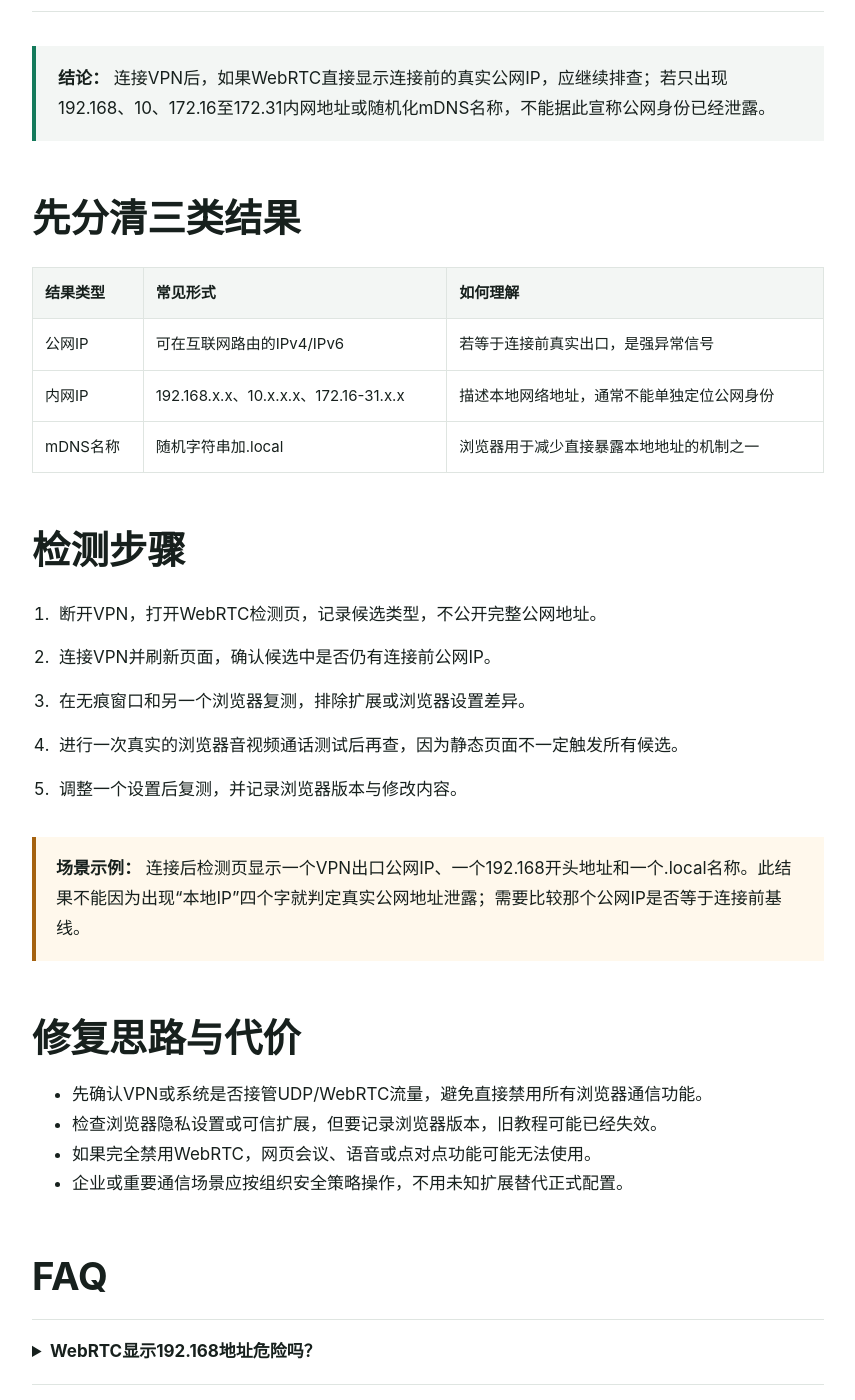
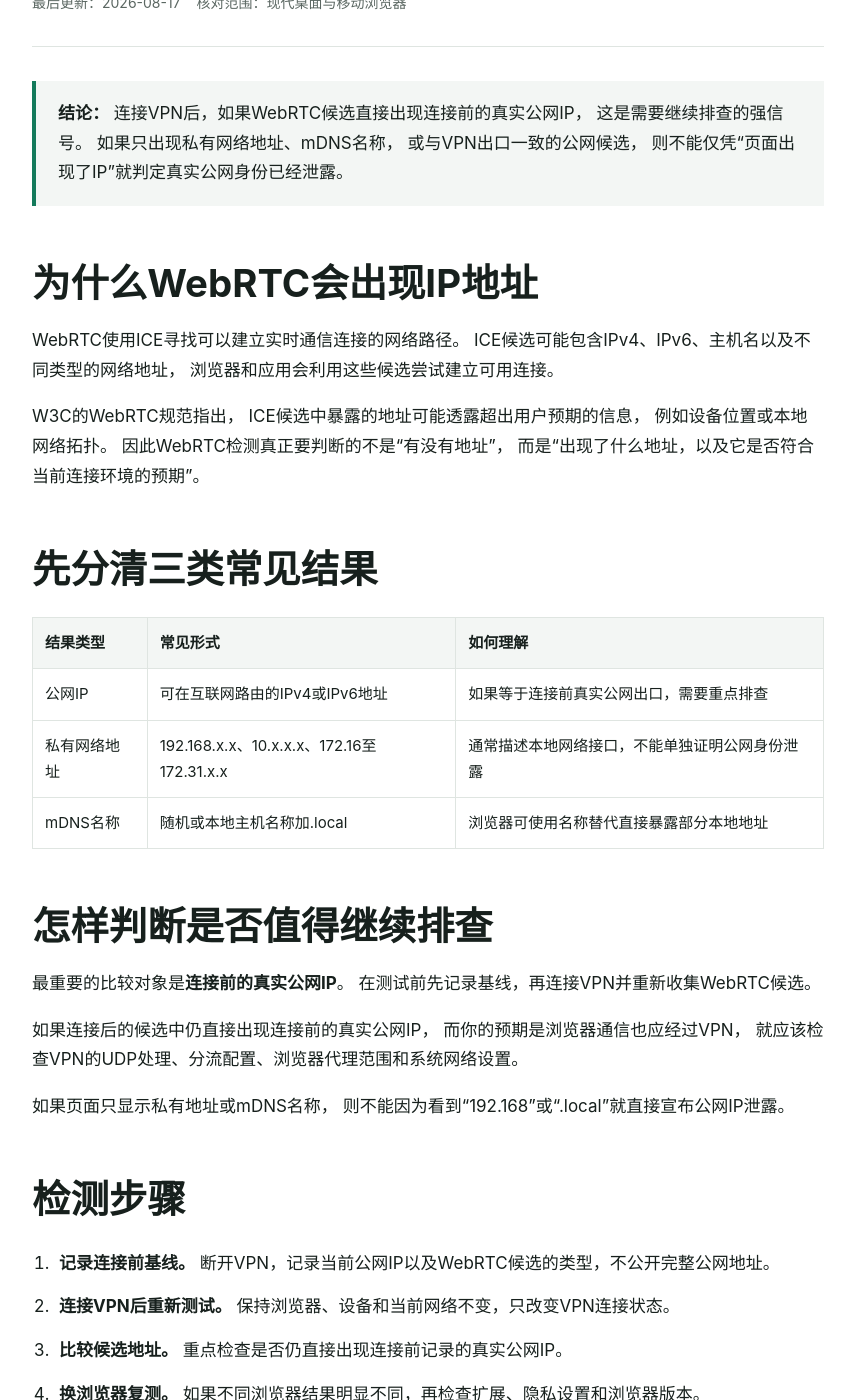
Before and after one commit to ximenshu2/ximenshu2.github.io, a Jekyll site: the page built from leak/webrtc-ip-leak-guide/index.html, in a window 1280 px wide and 1400 px high, scrolled down 444 px. Shown: the whole window, without its empty margins (212-1067 px from the left). Built offline with Jekyll 4.4.1, drawn with Linux system fonts in a browser that asks for light colours; some of the changed text lies outside the part shown.

Commit message:
Update index.html

```diff
--- a/leak/webrtc-ip-leak-guide/index.html
+++ b/leak/webrtc-ip-leak-guide/index.html
@@ -13,7 +13,9 @@ date_modified: 2026-08-17
     <h1>WebRTC会泄露真实IP吗？检测结果怎么看</h1>
 
     <p class="dek">
-      WebRTC需要为音视频和点对点通信收集连接候选。检测页显示地址并不自动等于真实公网IP泄露，必须先区分公网地址、RFC1918内网地址和mDNS主机名。
+      WebRTC在建立实时通信连接时会通过ICE收集候选地址。
+      检测页显示地址并不自动等于真实公网IP泄露，
+      必须先区分公网地址、内网地址、候选类型以及浏览器可能使用的mDNS名称。
     </p>
 
     <div class="meta">
@@ -24,10 +26,30 @@ date_modified: 2026-08-17
 
   <div class="answer">
     <strong>结论：</strong>
-    连接VPN后，如果WebRTC直接显示连接前的真实公网IP，应继续排查；若只出现192.168、10、172.16至172.31内网地址或随机化mDNS名称，不能据此宣称公网身份已经泄露。
+    连接VPN后，如果WebRTC候选直接出现连接前的真实公网IP，
+    这是需要继续排查的强信号。
+    如果只出现私有网络地址、mDNS名称，
+    或与VPN出口一致的公网候选，
+    则不能仅凭“页面出现了IP”就判定真实公网身份已经泄露。
   </div>
 
-  <h2>先分清三类结果</h2>
+  <h2>为什么WebRTC会出现IP地址</h2>
+
+  <p>
+    WebRTC使用ICE寻找可以建立实时通信连接的网络路径。
+    ICE候选可能包含IPv4、IPv6、主机名以及不同类型的网络地址，
+    浏览器和应用会利用这些候选尝试建立可用连接。
+  </p>
+
+  <p>
+    W3C的WebRTC规范指出，
+    ICE候选中暴露的地址可能透露超出用户预期的信息，
+    例如设备位置或本地网络拓扑。
+    因此WebRTC检测真正要判断的不是“有没有地址”，
+    而是“出现了什么地址，以及它是否符合当前连接环境的预期”。
+  </p>
+
+  <h2>先分清三类常见结果</h2>
 
   <div class="table-wrap">
     <table>
@@ -42,71 +64,139 @@ date_modified: 2026-08-17
       <tbody>
         <tr>
           <td>公网IP</td>
-          <td>可在互联网路由的IPv4/IPv6</td>
-          <td>若等于连接前真实出口，是强异常信号</td>
+          <td>可在互联网路由的IPv4或IPv6地址</td>
+          <td>如果等于连接前真实公网出口，需要重点排查</td>
         </tr>
 
         <tr>
-          <td>内网IP</td>
-          <td>192.168.x.x、10.x.x.x、172.16-31.x.x</td>
-          <td>描述本地网络地址，通常不能单独定位公网身份</td>
+          <td>私有网络地址</td>
+          <td>192.168.x.x、10.x.x.x、172.16至172.31.x.x</td>
+          <td>通常描述本地网络接口，不能单独证明公网身份泄露</td>
         </tr>
 
         <tr>
           <td>mDNS名称</td>
-          <td>随机字符串加.local</td>
-          <td>浏览器用于减少直接暴露本地地址的机制之一</td>
+          <td>随机或本地主机名称加.local</td>
+          <td>浏览器可使用名称替代直接暴露部分本地地址</td>
         </tr>
       </tbody>
     </table>
   </div>
 
+  <h2>怎样判断是否值得继续排查</h2>
+
+  <p>
+    最重要的比较对象是<strong>连接前的真实公网IP</strong>。
+    在测试前先记录基线，再连接VPN并重新收集WebRTC候选。
+  </p>
+
+  <p>
+    如果连接后的候选中仍直接出现连接前的真实公网IP，
+    而你的预期是浏览器通信也应经过VPN，
+    就应该检查VPN的UDP处理、分流配置、浏览器代理范围和系统网络设置。
+  </p>
+
+  <p>
+    如果页面只显示私有地址或mDNS名称，
+    则不能因为看到“192.168”或“.local”就直接宣布公网IP泄露。
+  </p>
+
   <h2>检测步骤</h2>
 
   <ol class="steps">
     <li>
-      断开VPN，打开WebRTC检测页，记录候选类型，不公开完整公网地址。
+      <strong>记录连接前基线。</strong>
+      断开VPN，记录当前公网IP以及WebRTC候选的类型，不公开完整公网地址。
     </li>
 
     <li>
-      连接VPN并刷新页面，确认候选中是否仍有连接前公网IP。
+      <strong>连接VPN后重新测试。</strong>
+      保持浏览器、设备和当前网络不变，只改变VPN连接状态。
     </li>
 
     <li>
-      在无痕窗口和另一个浏览器复测，排除扩展或浏览器设置差异。
+      <strong>比较候选地址。</strong>
+      重点检查是否仍直接出现连接前记录的真实公网IP。
     </li>
 
     <li>
-      进行一次真实的浏览器音视频通话测试后再查，因为静态页面不一定触发所有候选。
+      <strong>换浏览器复测。</strong>
+      如果不同浏览器结果明显不同，再检查扩展、隐私设置和浏览器版本。
     </li>
 
     <li>
-      调整一个设置后复测，并记录浏览器版本与修改内容。
+      <strong>修改一个设置后再次测试。</strong>
+      不要同时改变VPN模式、浏览器、网络和系统设置，否则很难判断哪个调整产生了效果。
     </li>
   </ol>
 
   <div class="note">
     <strong>场景示例：</strong>
-    连接后检测页显示一个VPN出口公网IP、一个192.168开头地址和一个.local名称。此结果不能因为出现“本地IP”四个字就判定真实公网地址泄露；需要比较那个公网IP是否等于连接前基线。
+    连接前公网IP为A。
+    连接VPN后，WebRTC检测页显示VPN出口公网IP B、
+    一个192.168开头的私有地址和一个.local名称。
+    这种情况下，不能仅因为出现了私有地址就认定公网IP A 已经泄露；
+    应重点确认候选中是否仍直接存在公网IP A。
   </div>
+
+  <h2>候选类型也很重要</h2>
+
+  <p>
+    WebRTC中的地址并不都代表同一种网络路径。
+    ICE候选可以来自本地网络接口，也可能来自NAT映射或中继服务器。
+  </p>
+
+  <p>
+    因此，只复制检测页面中的一个IP地址进行判断并不充分。
+    如果检测工具能够显示候选类型，
+    应把候选类型和地址一起记录。
+  </p>
 
   <h2>修复思路与代价</h2>
 
   <ul>
     <li>
-      先确认VPN或系统是否接管UDP/WebRTC流量，避免直接禁用所有浏览器通信功能。
+      先确认VPN或系统是否按预期处理UDP和WebRTC相关流量。
     </li>
 
     <li>
-      检查浏览器隐私设置或可信扩展，但要记录浏览器版本，旧教程可能已经失效。
+      检查是否存在分流、仅浏览器代理或应用例外规则。
     </li>
 
     <li>
-      如果完全禁用WebRTC，网页会议、语音或点对点功能可能无法使用。
+      检查浏览器隐私设置和扩展，但不要仅依赖多年以前的浏览器教程。
     </li>
 
     <li>
-      企业或重要通信场景应按组织安全策略操作，不用未知扩展替代正式配置。
+      完全禁用WebRTC可能影响视频会议、语音通话和点对点功能。
+    </li>
+
+    <li>
+      如果只为隐藏一个并未实际暴露公网身份的私有地址而禁用整个WebRTC，代价可能大于实际收益。
+    </li>
+  </ul>
+
+  <h2>常见误区</h2>
+
+  <ul>
+    <li>
+      <strong>看到192.168就叫泄露：</strong>
+      私有地址和真实公网出口不是同一概念。
+    </li>
+
+    <li>
+      <strong>页面出现任何IP就叫泄露：</strong>
+      WebRTC本来就通过ICE候选描述可能的通信路径，重点是地址类型和是否符合预期。
+    </li>
+
+    <li>
+      <strong>只测一次：</strong>
+      不记录连接前基线，就很难判断连接后的地址究竟发生了什么变化。
+    </li>
+
+    <li>
+      <strong>直接关闭全部WebRTC：</strong>
+      可能破坏正常的会议和实时通信功能。
     </li>
   </ul>
 
@@ -116,21 +206,36 @@ date_modified: 2026-08-17
     <details>
       <summary>WebRTC显示192.168地址危险吗？</summary>
       <p>
-        它通常是内网地址，无法在公共互联网直接路由。它可能增加设备或网络环境的可识别信号，但不等于暴露真实公网IP。
+        192.168.x.x属于常见私有网络地址范围。
+        它可能提供一些本地网络环境信息，
+        但不能单独证明网站已经获得你的真实公网IP。
+      </p>
+    </details>
+
+    <details>
+      <summary>出现.local是什么意思？</summary>
+      <p>
+        一些浏览器会在WebRTC候选中使用mDNS名称，
+        用名称替代直接显示部分本地网络地址。
+        是否安全仍要结合其他候选和公网IP基线判断。
       </p>
     </details>
 
     <details>
       <summary>关闭WebRTC是最好的办法吗？</summary>
       <p>
-        不一定。关闭会影响视频会议等功能。应先确认是否真的出现连接前公网IP，再选择影响最小的调整。
+        不一定。
+        关闭WebRTC可能影响浏览器视频会议、语音和实时通信。
+        应先确认是否真的出现了不应暴露的公网IP，
+        再选择影响最小的调整。
       </p>
     </details>
 
     <details>
       <summary>为什么不同浏览器结果不同？</summary>
       <p>
-        浏览器版本、隐私机制、扩展、代理范围和系统权限都可能改变候选收集方式，因此测试条件必须记录。
+        浏览器版本、隐私机制、扩展、代理范围、
+        系统网络设置和权限都可能改变ICE候选的收集方式。
       </p>
     </details>
   </div>
@@ -140,11 +245,31 @@ date_modified: 2026-08-17
   <ul class="source-list">
     <li>
       <a
-        href="https://arxiv.org/abs/1709.05395"
+        href="https://www.w3.org/TR/webrtc/"
         target="_blank"
         rel="noopener noreferrer"
       >
-        研究论文：One Leak Will Sink A Ship
+        W3C：WebRTC — Real-Time Communication in Browsers
+      </a>
+    </li>
+
+    <li>
+      <a
+        href="https://developer.mozilla.org/en-US/docs/Web/API/RTCIceCandidate/address"
+        target="_blank"
+        rel="noopener noreferrer"
+      >
+        MDN：RTCIceCandidate address 属性
+      </a>
+    </li>
+
+    <li>
+      <a
+        href="https://developer.mozilla.org/en-US/docs/Web/API/RTCIceCandidate/type"
+        target="_blank"
+        rel="noopener noreferrer"
+      >
+        MDN：RTCIceCandidate candidate type
       </a>
     </li>
   </ul>
@@ -152,7 +277,8 @@ date_modified: 2026-08-17
   <h2>辅助测试工具</h2>
 
   <p>
-    第三方WebRTC检测网站可以用于观察当前浏览器产生的候选地址，但检测结果应结合连接前基线、浏览器版本和网络环境综合判断。
+    第三方WebRTC检测网站可以用于观察当前浏览器产生的ICE候选，
+    但检测结果应结合连接前基线、候选类型、浏览器版本和当前网络环境综合判断。
   </p>
 
   <ul class="source-list">
```
